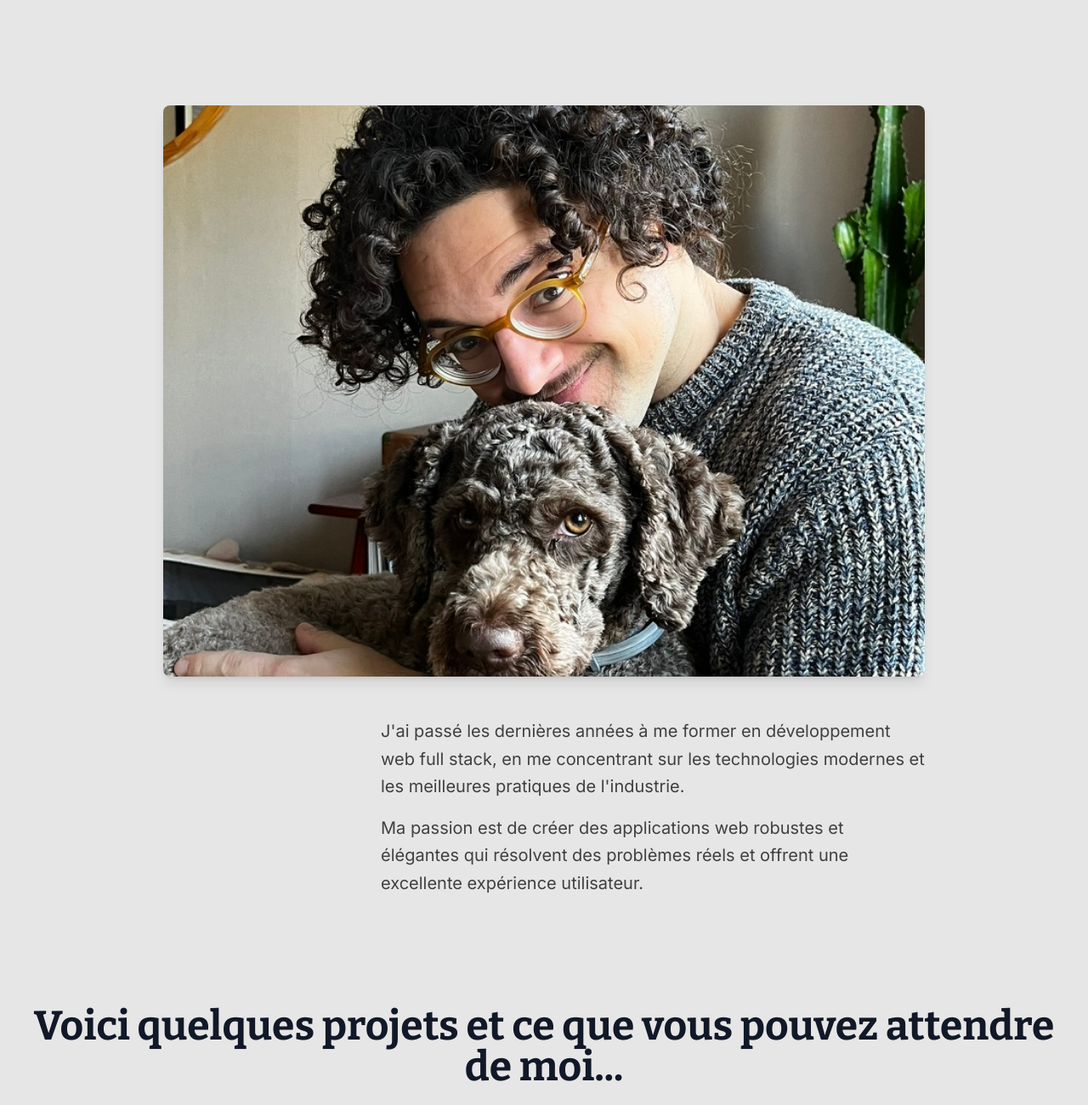
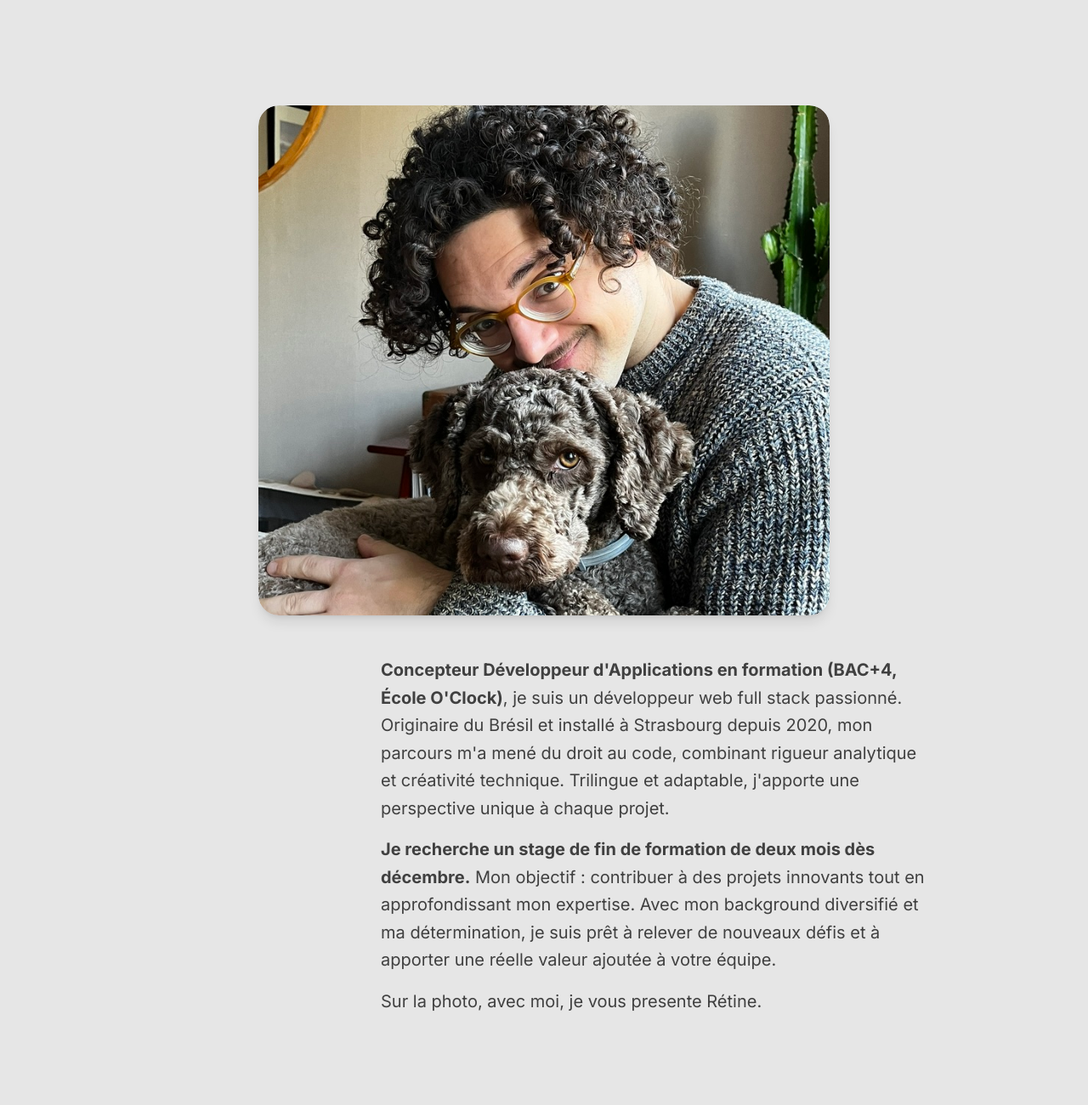
Before and after one commit to josuexrocha/portfolio, a website: page index.html in a window 1280 px wide. Shown: the part 740-2040 px from the top of the page at 85% size. Drawn offline with nearby package versions, Linux system fonts and the light colour scheme.

Commit message:
update bio

```diff
--- a/index.html
+++ b/index.html
@@ -47,7 +47,7 @@
           <li>
             <a
               href="#contact"
-              class="nav-link text-gray-700 dark:text-gray-300 hover:text-primary-yellow dark:hover:text-primary-yellow transition-colors duration-300"
+              class="nav-link text-gray-700 dark:text-gray-300 hover:text-secondary-yellow dark:hover:text-primary-yellow transition-colors duration-300"
               >Contact</a
             >
           </li>
@@ -71,8 +71,8 @@
         </h1>
         <p
           class="text-xl sm:text-2xl mt-4 text-gray-700 dark:text-gray-300 hero-subtitle max-w-2xl">
-          — un développeur web full stack passionné par la création
-          d'applications innovantes et performantes.
+          — un <b>développeur web full stack</b>, chasseur de nouvelles
+          expériences, passionné par la conception d'applications.
         </p>
         <div
           class="mt-8 flex flex-col sm:flex-row items-center sm:justify-end space-y-4 sm:space-y-0 sm:space-x-4">
@@ -80,20 +80,20 @@
             href="https://www.linkedin.com/in/josuexavierrocha/"
             target="_blank"
             rel="noopener noreferrer"
-            class="modern-button bg-primary-blue hover:bg-secondary-blue text-custom-gray-200 inline-block px-4 py-2 font-semibold w-[150px] text-center text-sm transition-all duration-300 shadow-md hover:shadow-xl active:scale-95 hover:-translate-y-1 rounded-[15px]"
+            class="modern-button bg-primary-blue hover:bg-secondary-blue text-custom-gray-200 inline-block px-4 py-2 font-semibold w-[150px] text-center text-sm transition-all duration-300 shadow-md hover:shadow-xl active:scale-95 hover:-translate-y-1 rounded-[10px]"
             >LinkedIn</a
           >
           <a
             href="https://github.com/josuexrocha"
             target="_blank"
             rel="noopener noreferrer"
-            class="modern-button bg-primary-red hover:bg-secondary-red text-custom-gray-200 inline-block px-4 py-2 font-semibold w-[150px] text-center text-sm transition-all duration-300 shadow-md hover:shadow-xl active:scale-95 hover:-translate-y-1 rounded-[15px]"
+            class="modern-button bg-primary-red hover:bg-secondary-red text-custom-gray-200 inline-block px-4 py-2 font-semibold w-[150px] text-center text-sm transition-all duration-300 shadow-md hover:shadow-xl active:scale-95 hover:-translate-y-1 rounded-[10px]"
             >GitHub</a
           >
           <a
             href="assets/docs/CV.pdf"
             download
-            class="modern-button bg-primary-yellow hover:bg-secondary-yellow text-custom-gray-900 inline-block px-4 py-2 font-semibold w-[150px] text-center text-sm transition-all duration-300 shadow-md hover:shadow-xl active:scale-95 hover:-translate-y-1 rounded-[15px]"
+            class="modern-button bg-primary-yellow hover:bg-secondary-yellow text-custom-gray-900 inline-block px-4 py-2 font-semibold w-[150px] text-center text-sm transition-all duration-300 shadow-md hover:shadow-xl active:scale-95 hover:-translate-y-1 rounded-[10px]"
             >Télécharger CV</a
           >
         </div>
@@ -105,25 +105,36 @@
       <div class="max-w-4xl mx-auto">
         <div class="mb-12">
           <div
-            class="profile-image-container overflow-hidden aspect-w-4 aspect-h-3 rounded-lg shadow-lg transition-transform duration-300 ease-in-out hover:scale-102 relative pt-[75%]">
+            class="profile-image-container mb-12 w-full max-w-2xl mx-auto h-[400px] sm:h-[500px] md:h-[600px]">
             <img
               src="assets/images/profil.jpeg"
               alt="Josué"
-              class="profile-image absolute top-0 left-0 w-full h-full object-cover object-center opacity-0 scale-110 transition-all duration-500 ease-in-out" />
+              class="profile-image w-full h-full object-cover object-center rounded-3xl shadow-lg transition-all duration-500 ease-in-out" />
           </div>
         </div>
         <div
           class="space-y-4 bio-text text-xl leading-relaxed ml-4 sm:ml-16 md:ml-64">
           <p class="mb-4">
-            J'ai passé les dernières années à me former en développement web
-            full stack, en me concentrant sur les technologies modernes et les
-            meilleures pratiques de l'industrie.
+            <b
+              >Concepteur Développeur d'Applications en formation (BAC+4, École
+              O'Clock)</b
+            >, je suis un développeur web full stack passionné. Originaire du
+            Brésil et installé à Strasbourg depuis 2020, mon parcours m'a mené
+            du droit au code, combinant rigueur analytique et créativité
+            technique. Trilingue et adaptable, j'apporte une perspective unique
+            à chaque projet.
           </p>
-          <p>
-            Ma passion est de créer des applications web robustes et élégantes
-            qui résolvent des problèmes réels et offrent une excellente
-            expérience utilisateur.
+          <p class="mb-4">
+            <b
+              >Je recherche un stage de fin de formation de deux mois dès
+              décembre.</b
+            >
+            Mon objectif : contribuer à des projets innovants tout en
+            approfondissant mon expertise. Avec mon background diversifié et ma
+            détermination, je suis prêt à relever de nouveaux défis et à
+            apporter une réelle valeur ajoutée à votre équipe.
           </p>
+          <p>Sur la photo, avec moi, je vous presente Rétine.</p>
         </div>
       </div>
     </section>
@@ -169,8 +180,8 @@
         Vous pouvez me contacter à l'adresse :
         <a
           href="mailto:votre@email.com"
-          class="text-blue-600 dark:text-blue-400 hover:underline"
-          >votre@email.com</a
+          class="text-blue-600 dark:text-blue-400 hover:underline font-bold"
+          >josuexr@icloud.com</a
         >
       </p>
     </section>
--- a/scripts/main.js
+++ b/scripts/main.js
@@ -120,8 +120,10 @@ function setupSmoothScroll() {
   });
 }
 
+// Fonction pour animer le texte de la bio
 function animateBioText() {
   const bioText = document.querySelector(".bio-text");
+  if (bioText) {
     const observer = new IntersectionObserver(
       (entries) => {
         entries.forEach((entry) => {
@@ -134,7 +136,6 @@ function animateBioText() {
       { threshold: 0.5 }
     );
 
-  if (bioText) {
     observer.observe(bioText);
   }
 }
--- a/styles/custom.css
+++ b/styles/custom.css
@@ -16,30 +16,28 @@
   transform: translateY(20px);
 }
 
+.profile-image-container {
+  @apply relative overflow-hidden rounded-3xl shadow-lg transition-all duration-300 ease-in-out hover:scale-105;
+}
+
 .profile-image {
-  opacity: 0;
-  transform: scale(1.1);
-  transition: opacity 0.5s ease, transform 0.5s ease;
+  @apply opacity-0 scale-110 transition-all duration-500 ease-in-out;
 }
 
 .profile-image.visible {
-  opacity: 1;
-  transform: scale(1);
+  @apply opacity-100 scale-100;
 }
 
 .bio-text p {
-  opacity: 0;
-  transform: translateY(20px);
-  transition: opacity 0.5s ease, transform 0.5s ease;
+  @apply opacity-0 translate-y-5 transition-all duration-500 ease-in-out;
 }
 
 .bio-text.visible p {
-  opacity: 1;
-  transform: translateY(0);
+  @apply opacity-100 translate-y-0;
 }
 
 .bio-text p:hover {
-  transform: scale(1.05);
+  @apply scale-105;
 }
 
 .bio-text.visible p:nth-child(2) {
```
Also changed, not shown: README.md, styles/output.css. Lines whose indentation alone changed are shown as unchanged.
